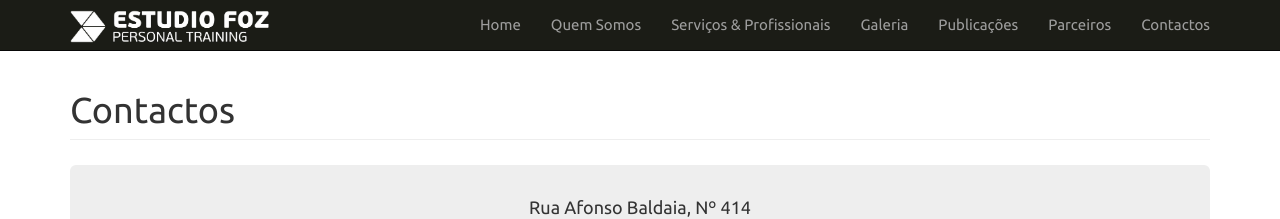
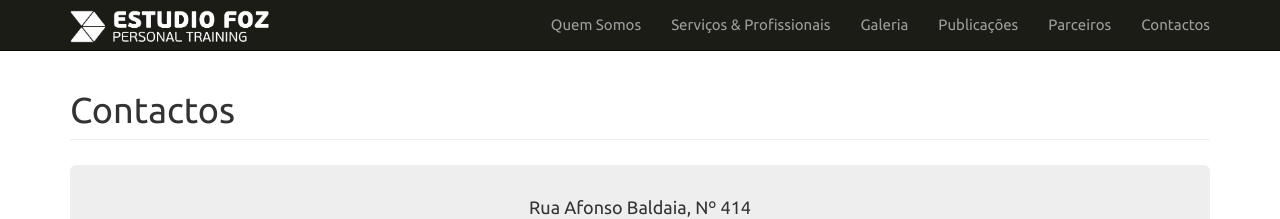
Before and after one commit to estudiotest/estudiotest.github.io, a Jekyll site: the page built from contactos/index.html, in a window 1280 px wide. Shown: the top 219 px of the page. Built offline with Jekyll 4.4.1, drawn with Linux system fonts in a browser that asks for light colours.

Commit message:
Removed Home from site menu

```diff
--- a/_includes/header.html
+++ b/_includes/header.html
@@ -16,9 +16,6 @@
             <!-- Collect the nav links, forms, and other content for toggling -->
             <div class="collapse navbar-collapse" id="bs-example-navbar-collapse-1">
                 <ul class="nav navbar-nav navbar-right">
-                    <li>
-                        <a href="/">Home</a>
-                    </li>
                     <li>
                         <a href="/quem-somos/">Quem Somos</a>
                     </li>
```
